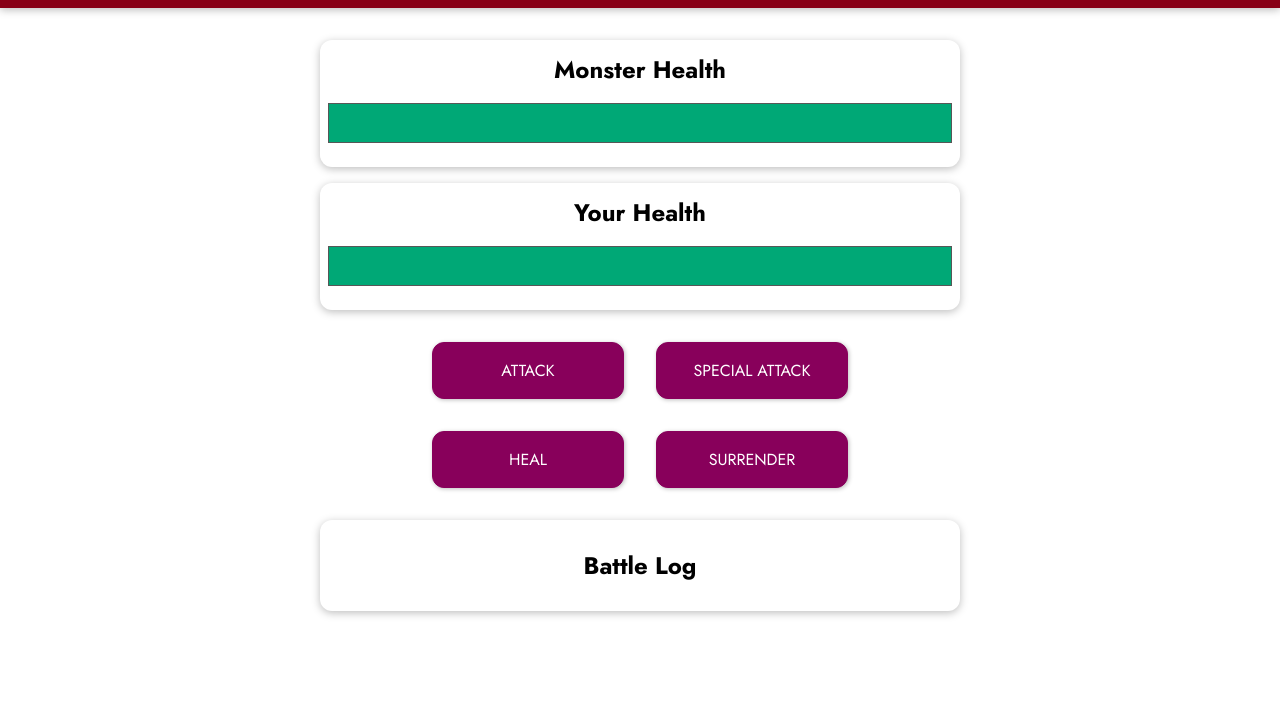
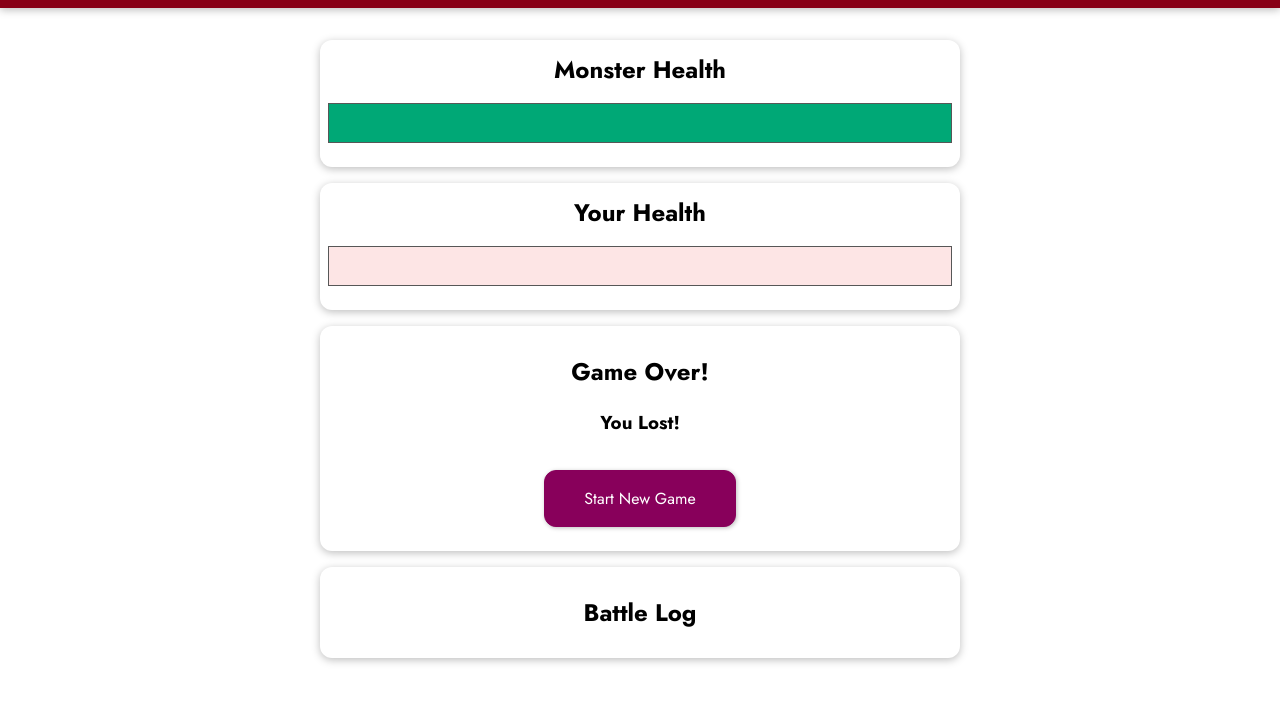
Before and after one commit to Wojtasbjj/Monster-Slayer-Game-VUEJS, a plain HTML site: page index.html in a window 1280 px wide. Both pictures are taken after a click on the button "SURRENDER". Shown: the part 97-800 px from the top of the page. Drawn offline with nearby package versions, Linux system fonts and the light colour scheme.

Commit message:
added surrender option and repair bugs

```diff
--- a/app.js
+++ b/app.js
@@ -13,11 +13,21 @@ const app = Vue.createApp({
     },
     computed: {
         monsterBarStyles() {
+            if (this.monsterHealth < 0) {
+                return {
+                    width: '0%'
+                }
+            }
             return {
                 width: this.monsterHealth + '%'
             }
         },
         playerBarStyles() {
+            if (this.playerHealth < 0) {
+                return {
+                    widrh: '0%'
+                }
+            }
             return {
                 width: this.playerHealth + '%'
             }
@@ -47,6 +57,15 @@ const app = Vue.createApp({
         }
     },
     methods: {
+        surrender() {
+            this.playerHealth = 0;
+        },
+        startGame() {
+            this.playerHealth = 100;
+            this.monsterHealth = 100;
+            this.winner = null;
+            this.currentRound = 0;
+        },
         attackMonster() {
             this.currentRound++;
             const attackValue = getRandomValue(5, 12);
--- a/index.html
+++ b/index.html
@@ -33,12 +33,13 @@
       <h3 v-if="winner === 'monster'">You Lost!</h3>
       <h3 v-else-if="winner === 'player'">You Won!</h3>
       <h3 v-else>It's a Draw!</h3>
+      <button @click="startGame()">Start New Game</button>
     </section>
-    <section id="controls">
+    <section id="controls" v-if="!winner">
       <button @click="attackMonster()">ATTACK</button>
       <button @click="specialAttackMonster()" :disabled="mayUseSpecialAttack">SPECIAL ATTACK</button>
       <button @click="HealPlayer()">HEAL</button>
-      <button>SURRENDER</button>
+      <button @click="surrender()">SURRENDER</button>
     </section>
     <section id="log" class="container">
       <h2>Battle Log</h2>
```
